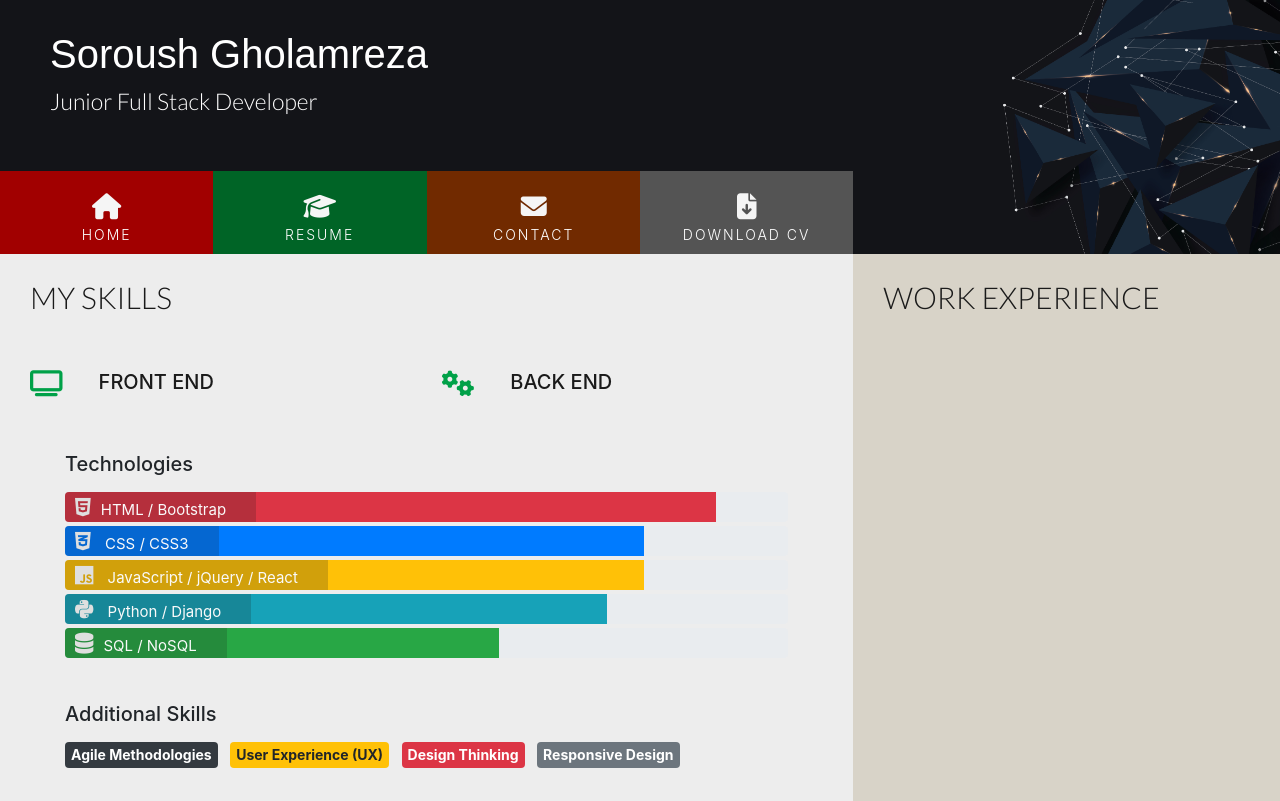
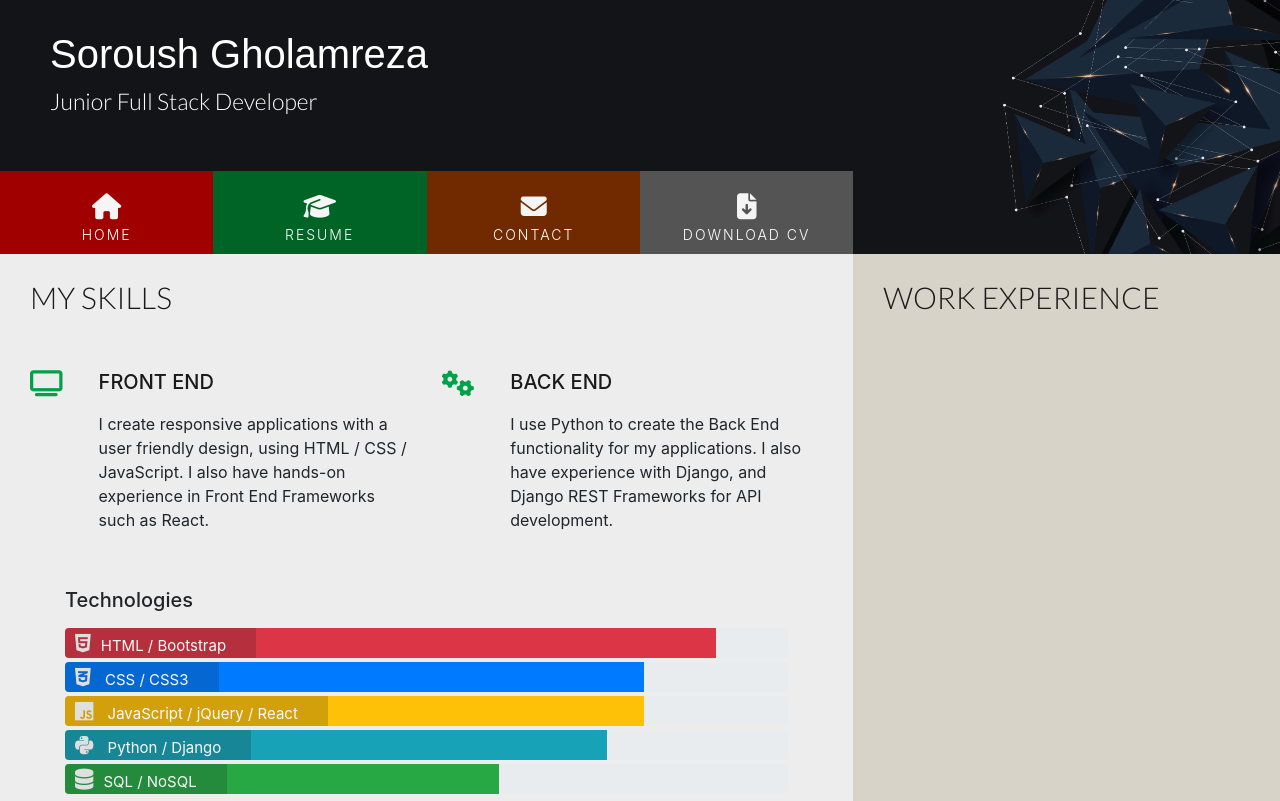
Before and after one commit to SoroushGReza/my-website, a plain HTML site: page resume.html in a window 1280 px wide. Shown: the top 801 px of the page. Drawn offline with nearby package versions, Linux system fonts and the light colour scheme; a web font is replaced by a local one.

Commit message:
Wrote: Front End and Back End paragraphs

```diff
--- a/resume.html
+++ b/resume.html
@@ -84,7 +84,10 @@
                             <!------ Front End ------>
                             <div class="col-10">
                                 <h4 class="frontend-backend uppercase">Front End</h4>
-
+                                <p>I create responsive applications with a user friendly design, using
+                                    HTML / CSS / JavaScript. I also have hands-on experience in Front End
+                                    Frameworks such as React.
+                                </p>
                             </div>
                         </div>
                     </div>
@@ -97,7 +100,10 @@
                             </div>
                             <div class="col-10">
                                 <h4 class="frontend-backend uppercase">Back End</h4>
-
+                                <p>
+                                    I use Python to create the Back End functionality for my applications. I also have
+                                    experience with Django, and Django REST Frameworks for API development.
+                                </p>
                             </div>
                         </div>
                     </div>
```
